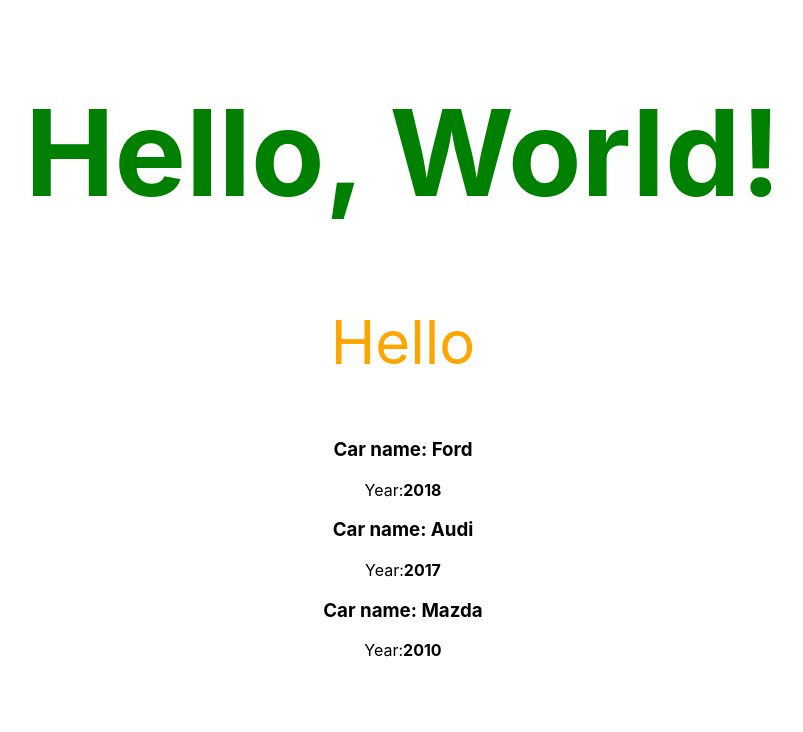
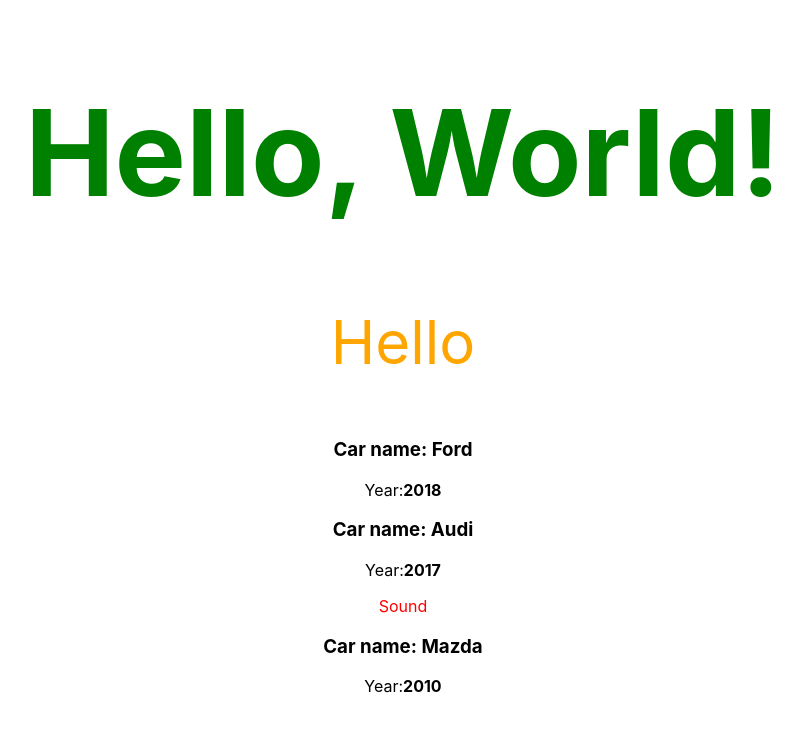
Before and after one commit to cabfran/react, a React (Create React App) app: page / in a window 1280 px wide. Shown: the top 732 px of the page, without its empty margins (237-1040 px from the left). Built offline with nearby package versions, Linux system fonts and the light colour scheme.

Commit message:
props.children

```diff
--- a/src/App.js
+++ b/src/App.js
@@ -15,10 +15,11 @@ class App extends Component {
         <h1 style={{ color: "green", fontSize: "120px" }}> Hello, World!</h1>
         <p style={{ color: "orange", fontSize: "60px" }}>Hello </p>
 
-
-        <Car name ={'Ford'}  year={2018}/>
-        <Car name= "Audi" year={2017} />
-        <Car name= {'Mazda'} year={2010} />
+        <Car name={"Ford"} year={2018} />
+        <Car name="Audi" year={2017}>
+          <p style={{color: 'red'}}>Sound</p>
+          </Car>
+        <Car name={"Mazda"} year={2010} />
       </div>
     );
   }
--- a/src/car/Car.js
+++ b/src/car/Car.js
@@ -22,5 +22,6 @@ export default props => (
      Year:
       <strong>{props.year}</strong>
     </p>
+    { props.children}
   </div>
 );
```
